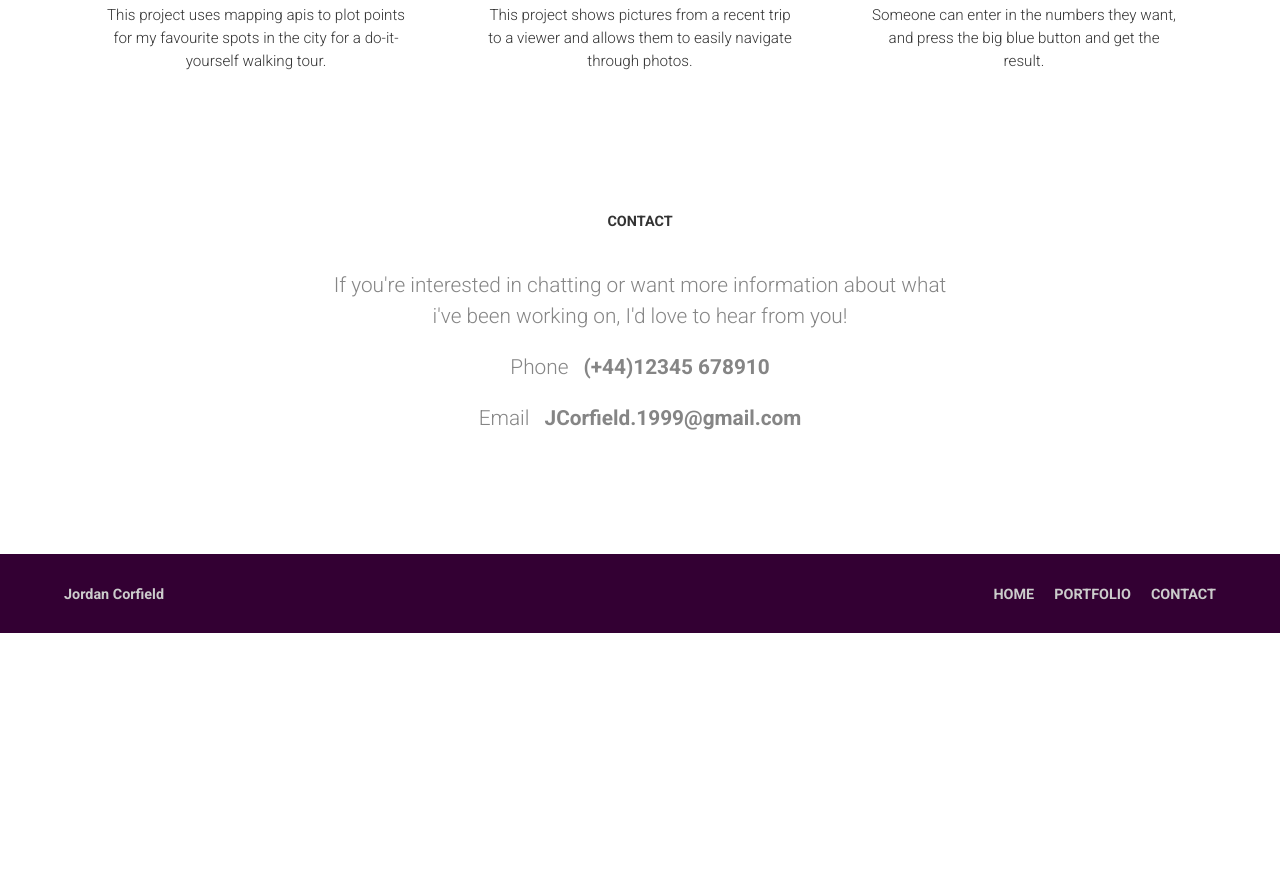
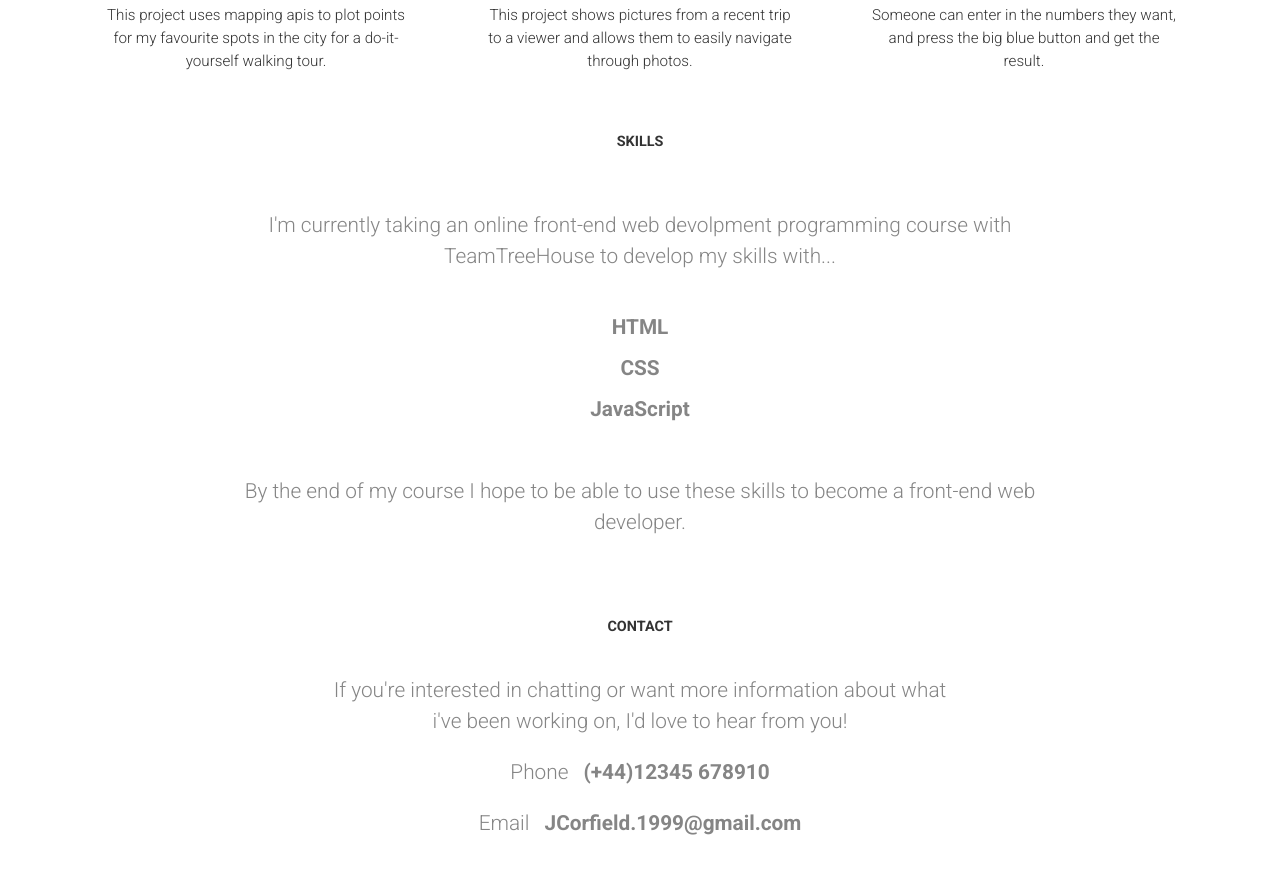
Before and after one commit to JCorfield99/TeamTreeHouse-Second-Project, a plain HTML site: page index.html in a window 1280 px wide. Shown: the part 1220-2093 px from the top of the page. Before the commit the page ends 1853 px from the top, so only its background shows below. Drawn offline with Linux system fonts and the light colour scheme.

Commit message:
Added Skills
Added a new skills section.

```diff
--- a/css/styles.css
+++ b/css/styles.css
@@ -83,8 +83,13 @@ footer a,
 
 /* ==== Navigation ==== */
 
+nav a:hover {
+    color: #909;
+}
+
 .main-nav,
-.contact-info {
+.contact-info,
+.skill-list {
     padding: 0;
     margin: 0;
 }
@@ -173,12 +178,16 @@ main {
 
 .intro p,
 #contact p,
-.contact-info li {
+.contact-info li,
+#skills p,
+.skill-list li {
     font: 300 1rem/1.5 "Roboto", sans-serif;
 }
 
 #contact p,
-.contact-info li {
+.contact-info li,
+#skills p,
+.skill-list li {
     color: rgba(102, 102, 102, .8);
 }
 
@@ -188,6 +197,11 @@ main {
 
 #contact h2 {
     margin-bottom: 20px;
+}
+
+.skill-list li {
+    padding-bottom: 10px;
+    font-weight: 700;
 }
 
 /* =================================
@@ -244,7 +258,9 @@ main {
 
     .intro p,
     #contact p,
-    .contact-info li {
+    .contact-info li,
+    #skills p,
+    .skill-list li {
         flex: 2;
         font-size: 1.3rem;
     }
@@ -328,6 +344,15 @@ main {
         flex-basis: 30%;
     }
 
+    #skills h2 {
+        margin-top: 0;
+    }
+
+    #skills p {
+        width: 65vw;
+        margin: 40px auto;
+    }
+
     #contact {
         margin-top: 0;
     }
--- a/index.html
+++ b/index.html
@@ -64,6 +64,17 @@
                 </div>
             </section>
 
+            <section id="skills">
+                <h2>Skills</h2>
+                <p>I'm currently taking an online front-end web devolpment programming course with TeamTreeHouse to develop my skills with...</p>
+                <ul class="skill-list">
+                    <li>HTML</li>
+                    <li>CSS</li>
+                    <li>JavaScript</li>
+                </ul>
+                <p>By the end of my course I hope to be able to use these skills to become a front-end web developer.</p>
+            </section>
+
             <section id="contact">
                 <h2>Contact</h2>
                 <p>If you&apos;re interested in chatting or want more information about what i&apos;ve been working on, I&apos;d love to hear from you!</p>
```
